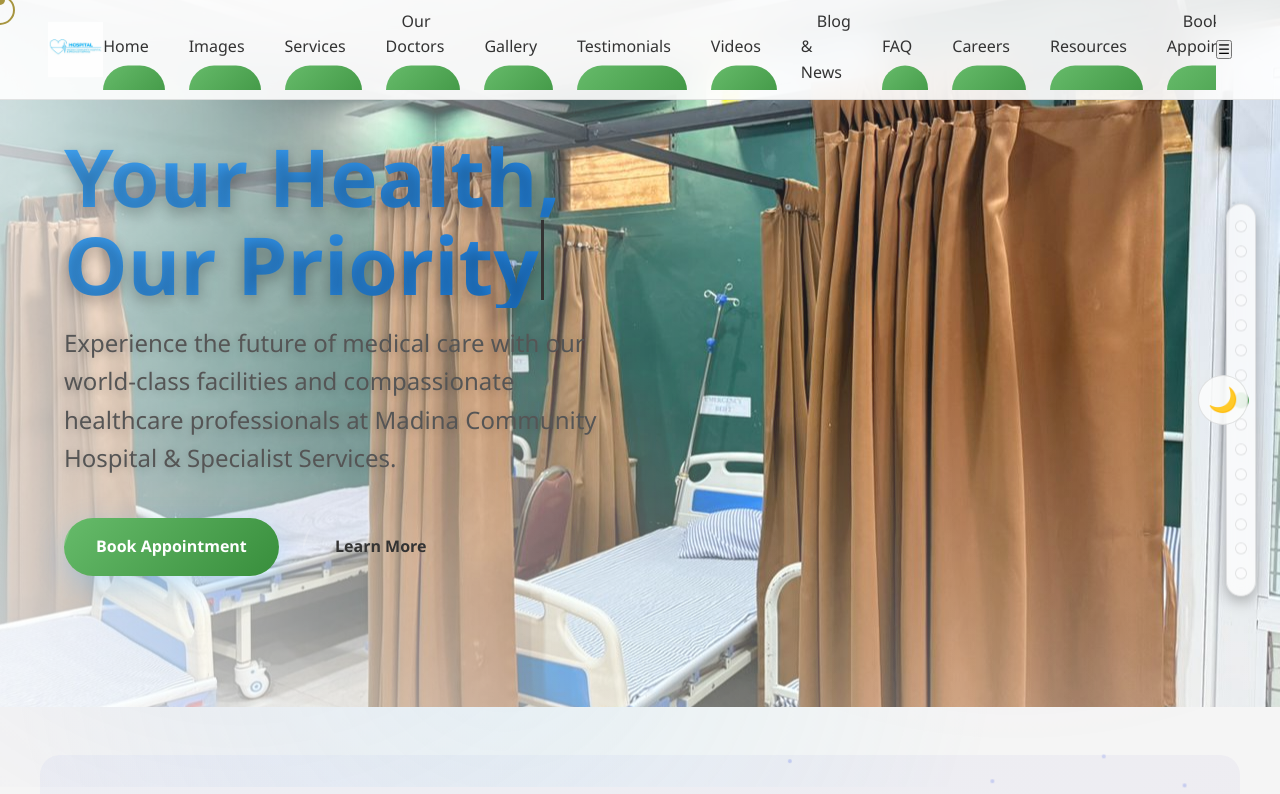
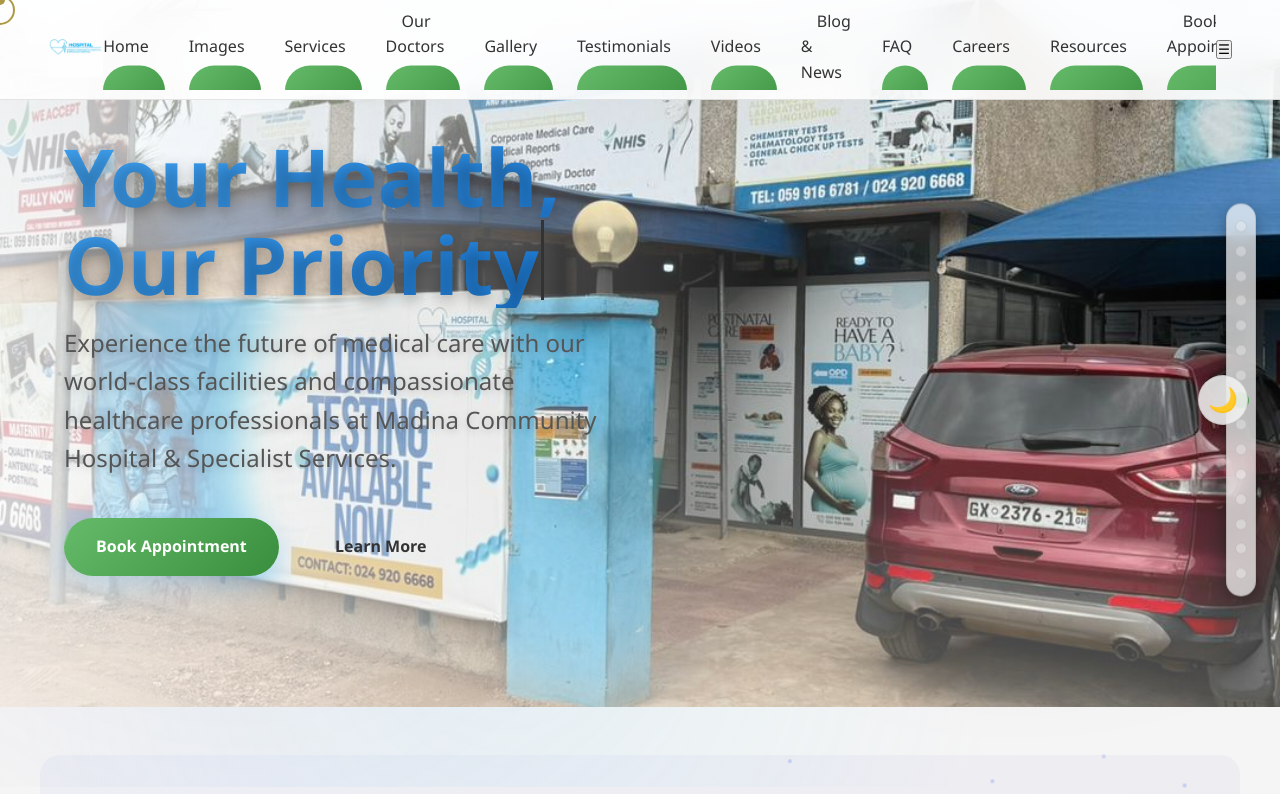
Before and after one commit to stillthemessiah/madinahospital-website, a plain HTML site: page index.html in a window 1280 px wide. Shown: the top 794 px of the page. Drawn offline with Linux system fonts and the light colour scheme.

Commit message:
Update index.html

```diff
--- a/index.html
+++ b/index.html
@@ -1713,7 +1713,7 @@
             // --- Hero Image Loading and Fallback Logic ---
             const heroSection = qs('.hero');
             // Use a relative path from the HTML file's location
-            const heroImagePath = './apparatus-images/b9c291ef-1a94-442c-8b8e-d71c8156605f.jpg';
+            const heroImagePath = './Facilities-Images/2009e71b-eca5-485d-9caf-958ce33cc6f5.jpg'; // FIXED hero image path
 
             const loadImage = (path, element) => {
                 const img = new Image();
@@ -1722,18 +1722,12 @@
                 img.onload = () => {
                     console.log(`[Hero Image] Image loaded successfully: ${path}`);
                     element.style.backgroundImage = `url('${path}')`;
-                    element.style.backgroundSize = 'cover';
-                    element.style.backgroundPosition = 'center';
-                    element.style.backgroundRepeat = 'no-repeat';
-                    element.style.backgroundAttachment = 'fixed'; // Keep parallax effect
                 };
 
                 img.onerror = () => {
                     console.error(`[Hero Image] Failed to load image: ${path}. Applying fallback background.`);
                     // Apply a healthcare-themed gradient as a fallback
                     element.style.backgroundImage = 'linear-gradient(135deg, var(--healthcare-blue) 0%, var(--healthcare-green) 100%)'; // Using direct healthcare colors
-                    element.style.backgroundSize = 'cover';
-                    element.style.backgroundPosition = 'center';
                     element.style.backgroundAttachment = 'scroll'; // Change to scroll for fallback
                 };
             };
```
